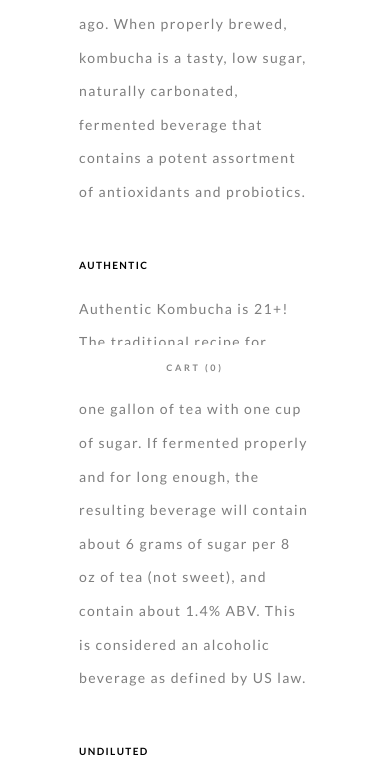
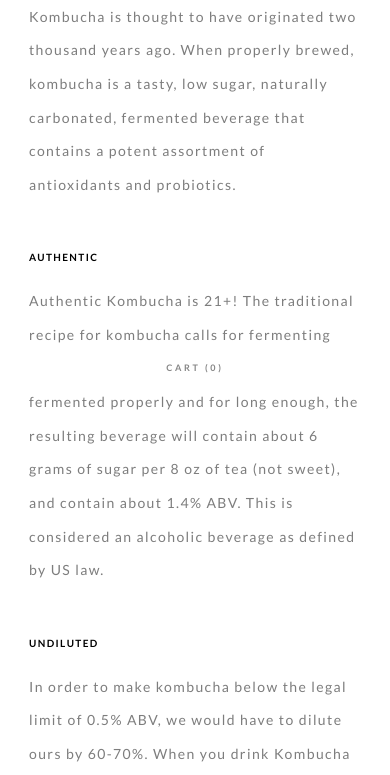
Before and after one commit to zacboz/kombuchadog-clone, a website: page public/index.html at #!/our-kombucha in a window 390 px wide. Shown: the part 451-1226 px from the top of the page. Drawn offline with nearby package versions, Linux system fonts and the light colour scheme; some packages are replaced by stand-ins of ours.

Commit message:
made our-kombucha page responsive

```diff
--- a/public/compiled/styles/styles.css
+++ b/public/compiled/styles/styles.css
@@ -1889,6 +1889,18 @@ body {
   text-align: left;
   padding-left: 0; }
 
+@media (max-width: 769px) {
+  .our-kombucha-wrapper {
+    padding: 15px 40px; }
+  #our-content-wrapper {
+    padding: 90px 173px 0px 173px; } }
+
+@media (max-width: 426px) {
+  .our-kombucha-wrapper {
+    padding: 75px 20px 0px 20px; }
+  #our-content-wrapper {
+    padding: 90px 0px 0px 0px; } }
+
 .profile-body {
   max-width: 1200px;
   max-height: 100%;
--- a/public/styles/our-kombucha.scss
+++ b/public/styles/our-kombucha.scss
@@ -57,3 +57,26 @@ $story: rgba(82,82,82,.6);
   text-align: left;
   padding-left: 0;
 }
+
+@media (max-width: 769px){
+  .our-kombucha-wrapper {
+    padding: 15px 40px;
+  }
+  #our-content-wrapper {
+    padding: 90px 173px 0px 173px;
+  }
+}
+@media (max-width: 426px){
+  .our-kombucha-wrapper {
+    padding: 75px 20px 0px 20px;
+  }
+  #our-content-wrapper {
+    padding: 90px 0px 0px 0px;
+  }
+}
+@media (max-width: 376px){
+
+}
+@media (max-width: 321px){
+
+}
--- a/public/views/our-kombucha.html
+++ b/public/views/our-kombucha.html
@@ -2,7 +2,7 @@
   <div class='image-wrapper'>
     <div class='our-kombucha-image'></div>
   </div>
-  <div class='content-wrapper'>
+  <div class='content-wrapper' id='our-content-wrapper'>
     <div class='our-kombucha-header'>
       <h1>OUR KOMBUCHA</h1>
     </div>
```
